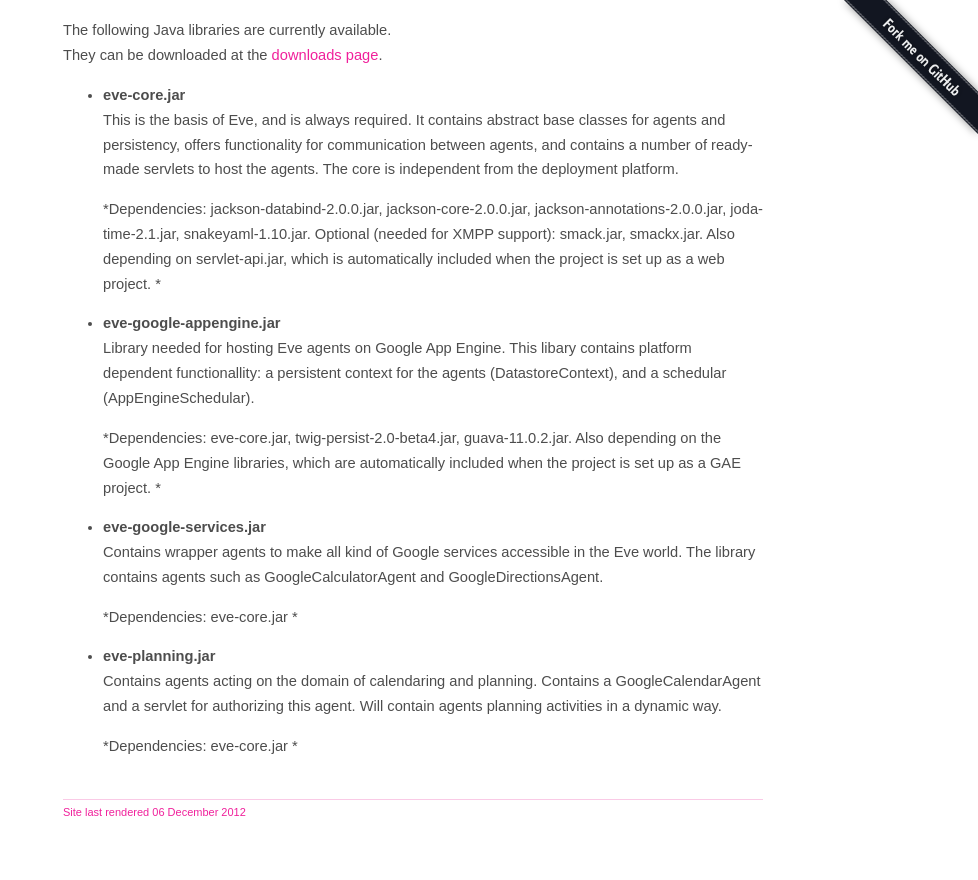
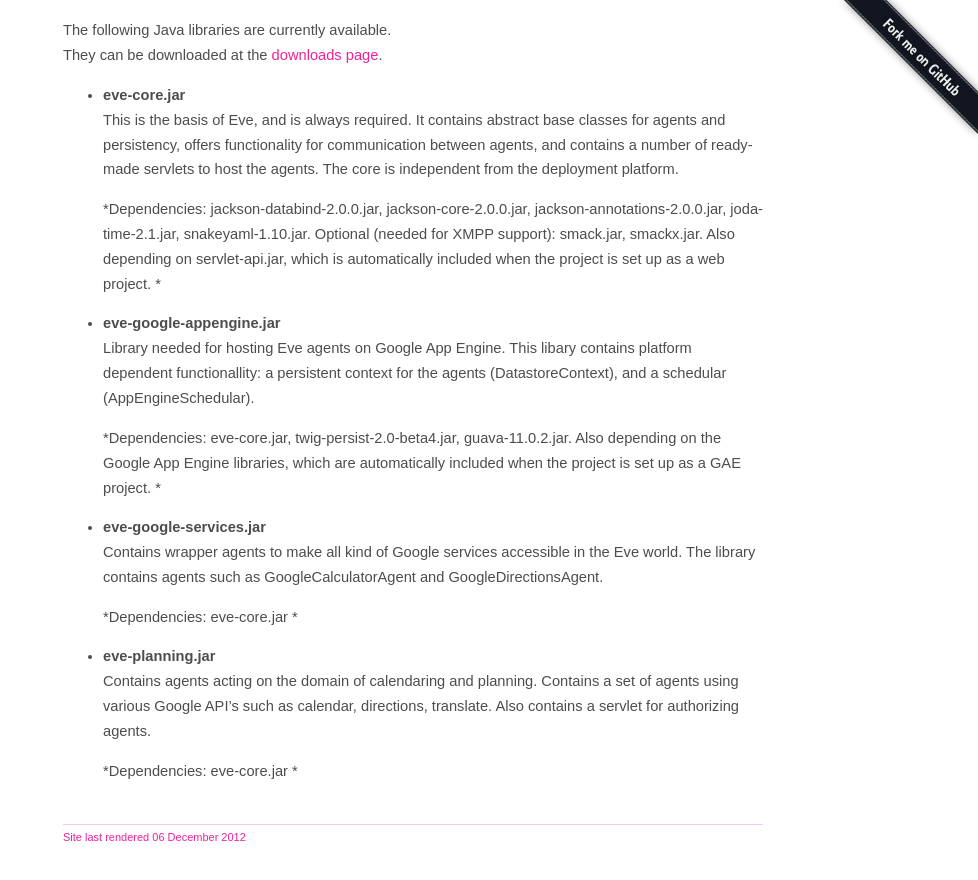
Before and after one commit to almende/eve, a Jekyll site: the page built from java_libraries.md, in a window 1280 px wide and 900 px high, scrolled down 1197 px. Shown: the top 880 px of the window, without its empty margins (302-1280 px from the left). Built offline with Jekyll 4.4.1, drawn with Linux system fonts in a browser that asks for light colours.

Commit message:
Configuration updated for major change in EveCore.

```diff
--- a/java_libraries.md
+++ b/java_libraries.md
@@ -91,8 +91,8 @@
 
 - **eve-planning.jar**
   Contains agents acting on the domain of calendaring and planning.
-  Contains a GoogleCalendarAgent and a servlet for authorizing this agent.
-  Will contain agents planning activities in a dynamic way.
+  Contains a set of agents using various Google API's such as calendar,
+  directions, translate. Also contains a servlet for authorizing agents.
 
   *Dependencies:
     eve-core.jar
```
